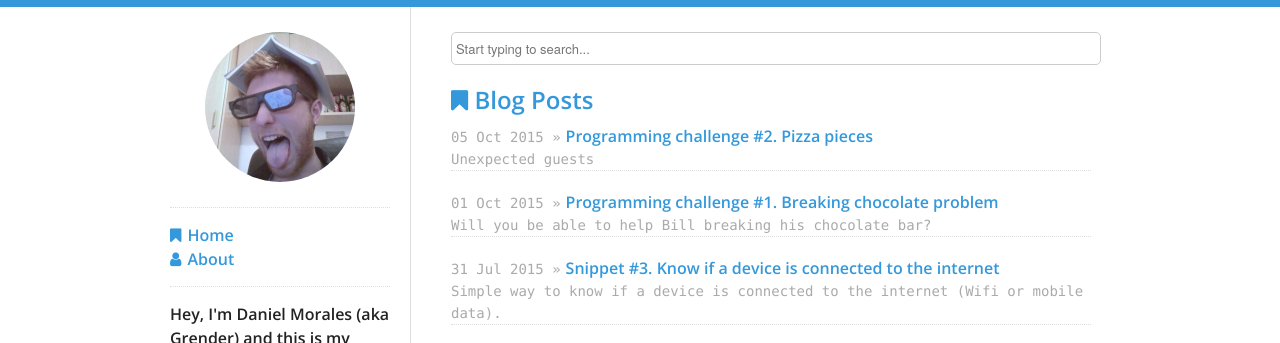
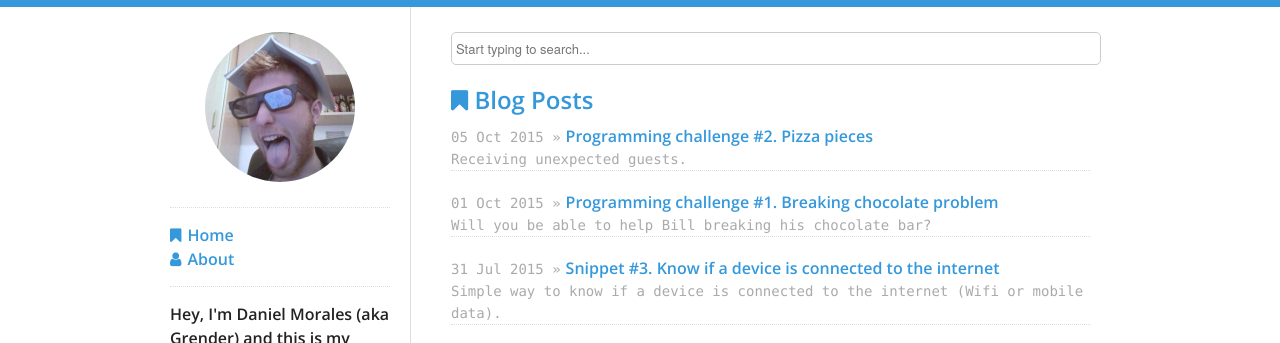
Before and after one commit to GrenderG/grenderg.github.io, a Jekyll site: the page built from index.html, in a window 1280 px wide. Shown: the top 343 px of the page. Built offline with Jekyll 4.4.1, drawn with Linux system fonts in a browser that asks for light colours; nearby versions of some CDN libraries; the list of posts is cut into pages by our own code.

Commit message:
Programming challenge 2

```diff
--- a/_posts/2015-10-05-programming_challenge_2_pizza_pieces.md
+++ b/_posts/2015-10-05-programming_challenge_2_pizza_pieces.md
@@ -2,7 +2,7 @@
 layout: post
 title: "Programming challenge #2. Pizza pieces"
 date: 2015-10-05 19:00:03
-description: Unexpected guests
+description: Receiving unexpected guests.
 categories:
   - programming-challenge-2
   - java
@@ -22,11 +22,9 @@
 > If K is a negative number, the result must be -1.
 
 ##Examples
-<pre>
 With 0 cuts <i class="fa fa-long-arrow-right"> 1 piece.
 With 1 cut <i class="fa fa-long-arrow-right"> 2 pieces.
 With 3 cuts <i class="fa fa-long-arrow-right"> 7 pieces.
-</pre>
 
 ##The solution
 [spoiler]
```
